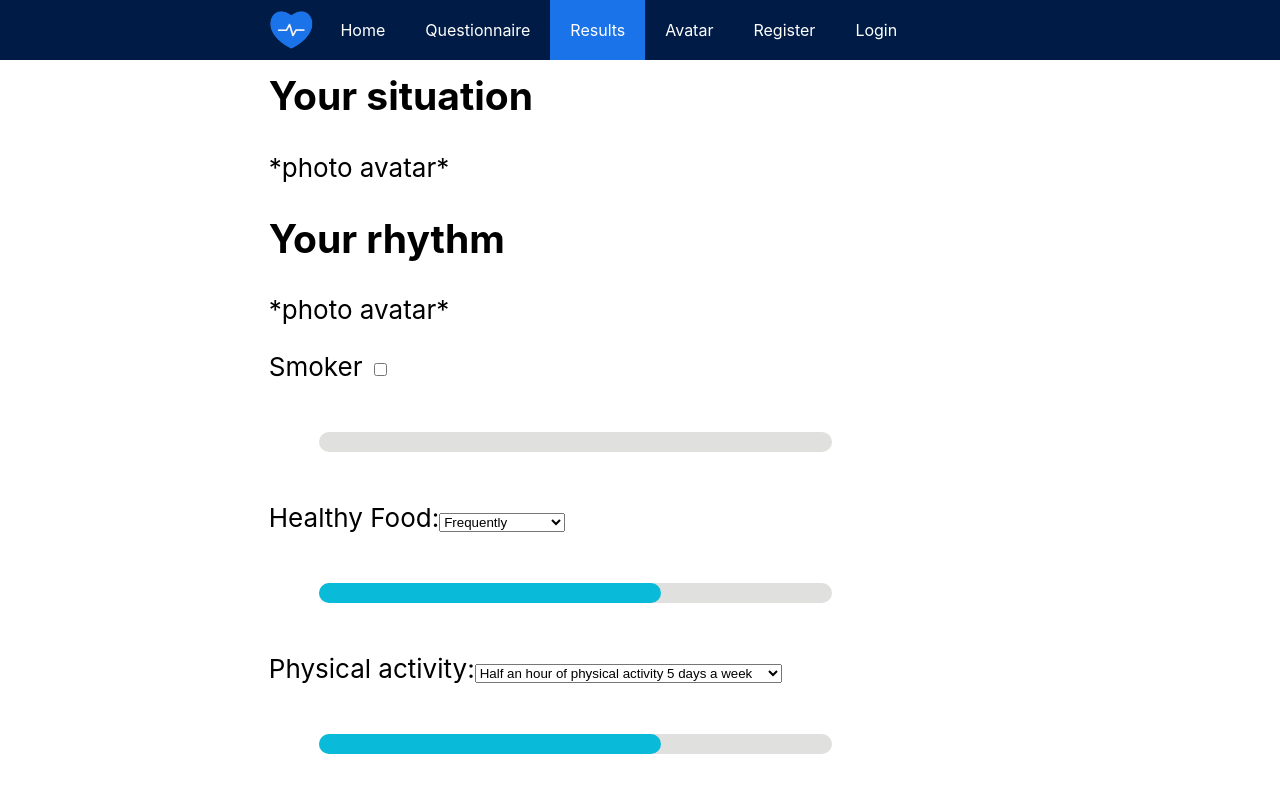
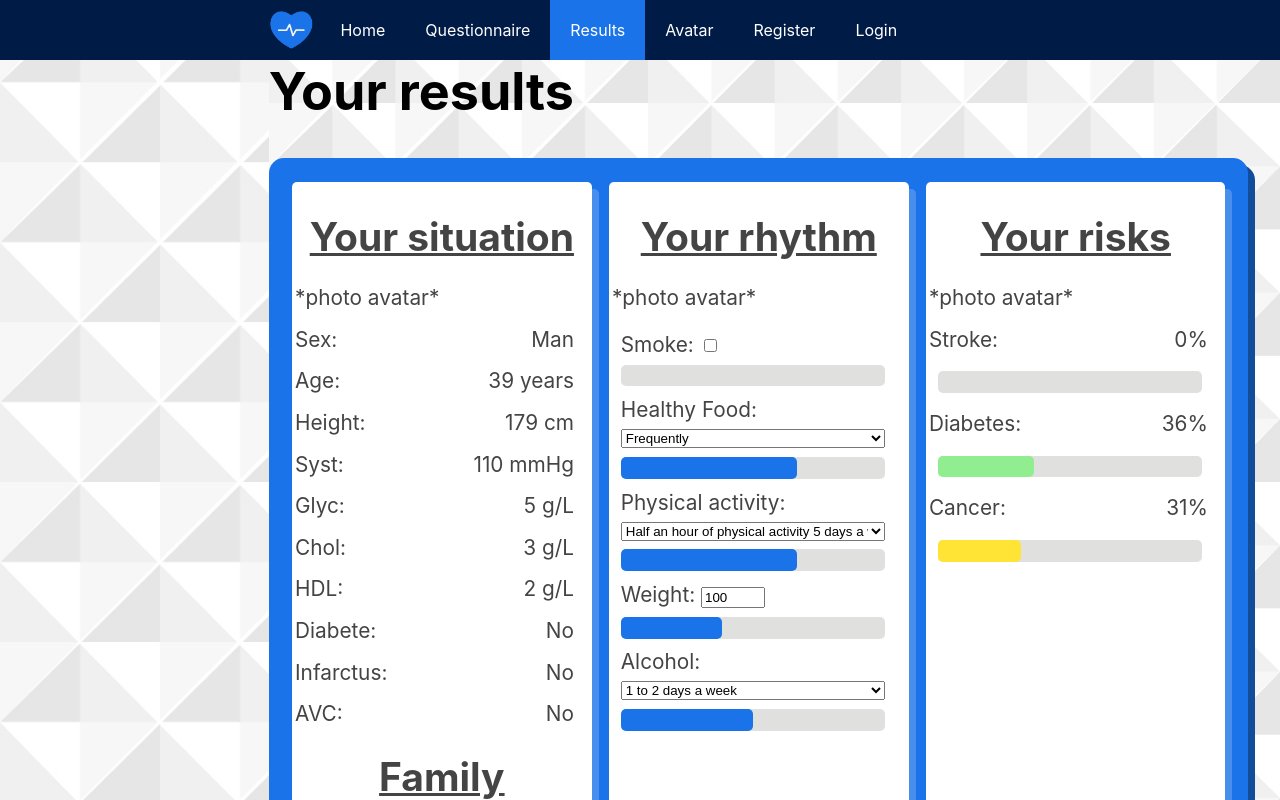
Before and after one commit to medgift/health-prevention-template, a React (Create React App) app: page /view in a window 1280 px wide. Shown: the top 800 px of the page. Built offline with nearby package versions, Linux system fonts and the light colour scheme; no server answers.

Commit message:
hello world

```diff
--- a/src/App.css
+++ b/src/App.css
@@ -1,6 +1,6 @@
 
 .App {
-    /*background: #fff url(../src/White_Background_1_RF_RMPL-01.jpg) center center/cover no-repeat fixed;*/
+    background: #fff url(../src/White_Background_1_RF_RMPL-01.jpg) center center/cover no-repeat fixed;
 }
 
 .App-logo {
@@ -92,7 +92,6 @@
 }
 
 .login {
-    text-align: center;
     min-height: 40vh;
     width: 100%;
     margin-left: 0;
@@ -101,8 +100,7 @@
 }
 
 .avatarDiv {
-    text-align: center;
-    margin-top: 5%;
+    margin-top: 10%;
     margin-bottom: 5%;
     padding-top: 0px;
     min-width: 50vw;
@@ -113,25 +111,21 @@
     text-align: initial;
 }
 
-.bigButton {
-    height: 5vh;
-    width: 5vw;
-    font-size: large;
-}
-
 #questionnaire {
-    background-color: rgba(72, 143, 237, 0.09);
     display: table;
     column-count: 2;
     width: 45vw;
+    align-content: flex-start !important;
+    align-items: initial !important;
     flex-direction: column;
     margin-left: 0px;
-    border: lightgrey 2px solid;
-    box-shadow: 1px 1px;
+    box-shadow: 0px 0px;
+
     text-align: center;
-    margin-top: 5%;
+    margin-top: 20%;
     padding-right: 100px;
     padding-left: 100px;
+    background-color: #b2bbc7;
     border-radius: 10px;
 }
 
@@ -181,11 +175,44 @@
 
 }
 
+.input-group {
+    position: relative;
+}
+
 .formInput {
-    padding: 1.5vh;
-    font-size: large;
-    align-content: center;
-    margin: 1.5vh;
+    padding: 10px;
+    /*font-size: large;*/
+    /*align-content: center;
+    margin: 1.5vh;*/
+    font: inherit;
+
+    border: none;
+    border-radius: 4px;
+    font: inherit;
+    background-color: transparent;
+    outline: 2px solid #888;
+}
+
+.input-label {
+    position: absolute;
+    top: 0;
+    left: 0;
+    transform: translate(10px, 10px);
+    transition: transform .25s;
+    pointer-events: none;
+    color: #888;
+}
+
+.formInput:focus+.input-label,
+.formInput:valid+.input-label {
+    transform:translate(10px, -18px) scale(.8);
+    color: #444;
+    padding-inline: 5px;
+    background-color: #fff;
+}
+
+.formInput:is(:focus, :valid) {
+    outline-color: #888;
 }
 
 
@@ -216,9 +243,6 @@
     margin-bottom: 2%;
 }
 
-.rightButton {
-    float: right;
-}
 
 .formButton {
     margin-top: 1vh;
@@ -230,10 +254,11 @@
     padding: 1vh;
     color: white;
     text-align: center;
+
 }
 
 .animatedButton:hover {
-    background: #488fed;
+    zoom: 110%;
 }
 
 
@@ -257,7 +282,7 @@
 }
 
 .App-header {
-/*background-color: #eef0ff; /*Aller aussi modifier le .App au sommet du fichier*/
+    background-color: #eef0ff; /*Aller aussi modifier le .App au sommet du fichier*/
     min-height: 100vh;
     display: flex;
     flex-direction: column;
@@ -265,8 +290,9 @@
     margin-left: 21%;
     font-size: calc(10px + 2vmin);
     color: black;
-    margin-top: 5vh;
-/*    background: #fff url(../src/White_Background_1_RF_RMPL-01.jpg) center center/cover no-repeat fixed;*/
+    background: #fff url(../src/White_Background_1_RF_RMPL-01.jpg) center center/cover no-repeat fixed;
+    margin-top: 2%;
+
 
 }
 
@@ -373,7 +399,6 @@ input:checked + .slider:before {
 }
 
 .homeGrid {
-    margin-top: 0;
     display: grid;
     grid-template-columns: 47% 50%;
     grid-gap: 3vh;
--- a/src/App.js
+++ b/src/App.js
@@ -4,6 +4,7 @@ import {Route, Routes, NavLink, Navigate, useNavigate} from "react-router-dom";
 import Register from "./pages/Register";
 import Login from "./pages/Login";
 import Home from "./pages/Home";
+import MyPage from "./pages/MyPage";
 import QuestionList from "./pages/Questionnaire";
 import NormalValueList from "./pages/Admin";
 import icon from "./hearth_icon.png"
@@ -17,7 +18,6 @@ import PageNotFound from "./pages/404";
 import {PatientDB} from "./DAL/PatientDB";
 import {AdminDB} from "./DAL/AdminDB";
 import {UserRoles} from "./DTO/UserRoles"
-import MyPage from "./pages/MyPage";
 
 class Nav extends React.Component {
 
--- a/src/algorithm/Algorithm.js
+++ b/src/algorithm/Algorithm.js
@@ -112,38 +112,7 @@ export default class Algorithm{
         this.infRate= this.CalculateInfarctus();
         this.canRate=this.CalculateCancer();
         this.diaRate=this.CalculateDiabete();
-    }
 
-    SetFume(fum){
-        this.fume=fum;
-        //this.CalculateCancer();
-        //this.CalculateInfarctus();
-    }
-
-    SetAlim(ali){
-        this.infRate+=this.alim-ali*this.modifAlimTauxInf;
-        return ali;
-        //this.CalculateCancer();
-        //this.CalculateDiabete();
-    }
-
-    SetSport(spo){
-        this.infRate+=this.sport-spo*this.modifExerTauxInf;
-        return spo;
-        //this.CalculateDiabete();
-        //this.CalculateCancer();
-    }
-
-    SetAlcool(alc){
-        this.alcool=alc;
-        //this.CalculateCancer();
-    }
-
-    SetPoids(pds){
-        let perfPoids = 22*Math.pow(this.taille/100,2);
-        this.diaRate-=(this.poids-(pds>perfPoids?pds:Math.floor(perfPoids)))*this.modifPoidTauxDia;
-        return pds;
-        this.BMI = this.SetBMI();
     }
 
     SetBMI(){
@@ -181,7 +150,6 @@ export default class Algorithm{
 
     CalculateDiabete(){
         let coeff = this.sexe?coeffDiabM:coeffDiabF;
-
         let score = (this.age<DiaAge1?1:this.age<DiaAge2?3:6) + (this.BMI<DiaBMI0?0:this.BMI<DiaBMI1?1:this.BMI<DiaBMI2?3:6) +  (this.systBool>0?2:0) + (this.glycBool>0?5:0) + alimAnswersDiab-this.alim + sportAnswersDiab-this.sport + coeffSuppWaist;
         let risk = Math.pow(score,3)*coeff[0] -  Math.pow(score,2)*coeff[1] +  score*coeff[2] - 3*Math.pow(Math.E, coeffDiabRisqueCalc);
         console.log(score);
--- a/src/components/ProgressBar.js
+++ b/src/components/ProgressBar.js
@@ -1,28 +1,28 @@
 import React from "react";
+import "../pages/MyPage.css"
 
 const ProgressBar = (props) => {
-    const { /*bgcolor,*/ now } = props;
+    const { bgcolor, now } = props;
 
     const containerStyles = {
-        height: 20,
-        width: '100%',
+        height: "3%",
+        width: '90%',
         backgroundColor: "#e0e0de",
-        borderRadius: 50,
-        margin: 50,
+        borderRadius: 5,
+        margin: "3%",
     }
 
     const fillerStyles = {
         height: '100%',
         width: `${now}%`,
-        backgroundColor: /*bgcolor*/"#09bbd9",
+        backgroundColor: `${bgcolor}`,
         borderRadius: 'inherit',
         transition: 'width 1s ease-in-out'
     }
 
     return (
-        <div style={containerStyles}>
-            <div style={fillerStyles}>
-            </div>
+        <div className={"progress"} style={containerStyles}>
+            {now<1?<></>:<div style={fillerStyles}/>}
         </div>
     );
 };
--- /dev/null
+++ b/src/pages/MyPage.css
@@ -0,0 +1,101 @@
+.viewGrid {
+    display: grid;
+    grid-template-columns: 31.5% 31.5% 31.5%;
+    grid-gap: 2.5%;
+    width: 100%;
+    grid-template-rows: auto;
+    margin-top: 0;
+    margin-left: 0%;
+    border-radius: 15px;
+    padding: 2.5% 2.5%;
+    background: #1a73e8;
+    box-shadow: 7px 7px #114d9b;
+    height: max-content;
+
+}
+
+#result{
+    animation: fadeIn 2s;
+}
+
+.checkbox {
+    float: right;
+}
+
+.labelView {
+    margin-left: 3%;
+    font-size: 80%;
+    color:#444;
+}
+.choicesView {
+    width: 90%;
+    margin-left: 3%;
+    align-content: center;
+}
+
+.line {
+    width: inherit;
+}
+
+.variable {
+    float: right;
+    margin-right: 5%;
+    animation: fadeIn 2s;
+}
+.column {
+    color: #444;
+    width: 100%;
+    background: white;
+    border-radius: 5px;
+    padding: 1% 1%;
+    box-shadow: 7px 7px #488fed;
+    vertical-align: middle;
+    line-height: 1;
+}
+
+.column h2{
+    text-align: center;
+    text-decoration: underline;
+}
+
+.column p{
+    font-size: 80%;
+}
+
+.resetButton {
+    float:right;
+    margin: 7%;
+    background: #1A73E8;
+    backdrop-filter: blur(10px);
+    border: 1px solid transparent;
+    border-radius: 5px;
+    padding: 1vh;
+    color: white;
+    transition: all 0.1s ease-in-out;
+    text-align: center;
+    font-size: large;
+    width: auto;
+    text-decoration: none;
+    box-shadow: 5px 5px #488fed;
+    animation: slideInFromRight 1.2s;
+}
+
+.resetButton:hover {
+    background: #488fed;
+}
+
+@keyframes slideInFromRight {
+    0% {
+        transform: translateX(-75%);
+        opacity: 0;
+    }
+    100% {
+        transform: translateX(0%);
+        opacity: 100;
+    }
+}
+
+@keyframes fadeIn {
+    0% { opacity: 0; }
+    100% { opacity: 1; }
+}
--- a/src/pages/MyPage.js
+++ b/src/pages/MyPage.js
@@ -2,10 +2,10 @@ import React from "react";
 import Algorithm from "../algorithm/Algorithm";
 import ProgressBar from "../components/ProgressBar";
 import _ from "lodash";
+import "./MyPage.css";
 
 
-const v = [1, 100 ,100 ,179 , 0, 110 , 0, 5.0, 0, 3.0, 2.0, 0, 0,/*avc*/ 0, 0, 0, 0  , 2 , 2, 2];
-const now=60;
+const v = [1, 39 ,100 ,179 , 0, 110 , 0, 5.0, 0, 3.0, 2.0, 0, 0,/*avc*/ 0, 0, 0, 0  , 2 , 2, 2];
 
 export default class MyPage extends React.Component {
     constructor(props) {
@@ -20,8 +20,8 @@ export default class MyPage extends React.Component {
             clonedAlgorithm.fume = clonedAlgorithm.fume===0?1:0;
             console.log(clonedAlgorithm.infRate);
             clonedAlgorithm.infRate = (clonedAlgorithm.CalculateInfarctus()*
-                (100-(clonedAlgorithm.defaultAlim-clonedAlgorithm.alim)*clonedAlgorithm.modifAlimTauxInf)/100)*
-                (100-(clonedAlgorithm.defaultSport-clonedAlgorithm.sport)*clonedAlgorithm.modifExerTauxInf)/100;
+                (100+(clonedAlgorithm.defaultAlim-clonedAlgorithm.alim)*clonedAlgorithm.modifAlimTauxInf)/100)*
+                (100+(clonedAlgorithm.defaultSport-clonedAlgorithm.sport)*clonedAlgorithm.modifExerTauxInf)/100;
             clonedAlgorithm.canRate = clonedAlgorithm.CalculateCancer();
             return {algorithm: clonedAlgorithm};
         });
@@ -32,8 +32,8 @@ export default class MyPage extends React.Component {
                 let al = +e.target.value;
                 let clonedAlgorithm = _.clone(s.algorithm);
                 clonedAlgorithm.infRate = clonedAlgorithm.CalculateInfarctus()
-                    *(100-(clonedAlgorithm.alim- + al)*clonedAlgorithm.modifAlimTauxInf)/100
-                    *(100-(clonedAlgorithm.defaultSport-clonedAlgorithm.sport)*clonedAlgorithm.modifExerTauxInf)/100;
+                    *(100+(clonedAlgorithm.defaultAlim- + al)*clonedAlgorithm.modifAlimTauxInf)/100
+                    *(100+(clonedAlgorithm.defaultSport-clonedAlgorithm.sport)*clonedAlgorithm.modifExerTauxInf)/100;
                 clonedAlgorithm.alim = al;
                 clonedAlgorithm.canRate = clonedAlgorithm.CalculateCancer();
                 clonedAlgorithm.diaRate = clonedAlgorithm.CalculateDiabete();
@@ -46,8 +46,8 @@ export default class MyPage extends React.Component {
             let sp = +e.target.value;
             let clonedAlgorithm = _.clone(s.algorithm);
             clonedAlgorithm.infRate = clonedAlgorithm.CalculateInfarctus()
-                *(100-(clonedAlgorithm.sport- + sp)*clonedAlgorithm.modifExerTauxInf)/100
-                *(100-(clonedAlgorithm.defaultAlim-clonedAlgorithm.alim)*clonedAlgorithm.modifAlimTauxInf)/100;
+                *(100+(clonedAlgorithm.defaultSport- + sp)*clonedAlgorithm.modifExerTauxInf)/100
+                *(100+(clonedAlgorithm.defaultAlim-clonedAlgorithm.alim)*clonedAlgorithm.modifAlimTauxInf)/100;
             clonedAlgorithm.sport = sp;
             clonedAlgorithm.canRate = clonedAlgorithm.CalculateCancer();
             clonedAlgorithm.diaRate = clonedAlgorithm.CalculateDiabete();
@@ -77,63 +77,110 @@ export default class MyPage extends React.Component {
             clonedAlgorithm.alcool = e.target.value;
             clonedAlgorithm.canRate = clonedAlgorithm.CalculateCancer();
             return {algorithm: clonedAlgorithm};
+
         })
     }
+
+    reset = () => {
+        this.setState( s=>{
+            let clonedAlgorithm = _.clone(s.algorithm);
+            clonedAlgorithm.Reset();
+            return {algorithm: clonedAlgorithm};
+        })
+    }
+
+
 
     render() {
         return (
             <>
-                <div className={"situation"}>
+                <h1>Your results</h1>
+
+                <div className={"viewGrid"}>
+                    <div className={"column"}>
                         <h2>Your situation</h2>
                         <p>*photo avatar*</p>
+                        <p className={"line"}>Sex: <text className={"variable"}>{this.state.algorithm.sexe?"Man":"Woman"}</text></p>
+                        <p className={"line"}>Age: <text className={"variable"}>{this.state.algorithm.age} years</text></p>
+                        <p className={"line"}>Height: <text className={"variable"}>{this.state.algorithm.taille} cm</text></p>
+                        <p className={"line"}>Syst: <text className={"variable"}>{this.state.algorithm.syst} mmHg</text></p>
+                        <p className={"line"}>Glyc: <text className={"variable"}>{this.state.algorithm.glyc} g/L</text></p>
+                        <p className={"line"}>Chol: <text className={"variable"}>{this.state.algorithm.chol} g/L</text></p>
+                        <p className={"line"}>HDL: <text className={"variable"}>{this.state.algorithm.hdl} g/L</text></p>
+                        <p className={"line"}>Diabete: <text className={"variable"}>{this.state.algorithm.diab?"Yes":"No"}</text></p>
+                        <p className={"line"}>Infarctus: <text className={"variable"}>{this.state.algorithm.inf?"Already have":"No"}</text></p>
+                        <p className={"line"}>AVC: <text className={"variable"}>{this.state.algorithm.avc?"Already have":"No"}</text></p>
+                        <h2>Family</h2>
+                        <p className={"line"}>Infarctus: <text className={"variable"}>{this.state.algorithm.avc?"Yes":"No"}</text></p>
+                        <p className={"line"}>Cancer: <text className={"variable"}>{this.state.algorithm.avc?"Yes":"No"}</text></p>
+
                     </div>
-                <div className={"rhythm"}>
+                    <div className={"column"}>
                         <h2>Your rhythm</h2>
                         <p>*photo avatar*</p>
 
-                    <p>Smoker <input type={"checkbox"} placeholder={`${this.state.algorithm.fume}`} name="fume"
-                                     onClick={this.handleInputBool}/><br/></p>
-                    <ProgressBar name={"fume"} min={0} max={1} now={this.state.algorithm.fume*100/1}/>
+                        <div>
+                        <label className={"labelView"}>Smoke: </label>
+                        <input type={"checkbox"} checked={this.state.algorithm.fume} placeholder={`${this.state.algorithm.fume}`} name="fume"
+                                         onClick={this.handleInputBool}/></div>
+                        <ProgressBar name={"fume"} min={0} max={1} bgcolor={"#1a73e8"} now={this.state.algorithm.fume*100/1}/>
 
-                    <label>Healthy Food:</label>
-                    <select name="alim" id="alim" onChange={this.changeAlim} value={this.state.algorithm.alim}>
+                        <label className={"labelView"}>Healthy Food: </label>
+                        <select className={"choicesView"} id="alim" onChange={this.changeAlim} value={this.state.algorithm.alim}>
                             <option value={0}>Never</option>
                             <option value={1}>From time to time</option>
                             <option value={2}>Frequently</option>
                             <option value={3}>Most of the time</option>
                         </select><br/>
-                    <ProgressBar name={"alim"} min={0} max={3} now={this.state.algorithm.alim*100/3}/>
+                        <ProgressBar name={"alim"} min={0} max={3} bgcolor={"#1a73e8"} now={this.state.algorithm.alim*100/3}/>
 
-                    <label>Physical activity:</label>
-                    <select name="sport" id="sport" onChange={this.changeSport} value={this.state.algorithm.sport}>
+                        <label className={"labelView"}>Physical activity: </label>
+                        <select className={"choicesView"} id="sport" onChange={this.changeSport} value={this.state.algorithm.sport}>
                             <option value={0}>I don't move around much</option>
                             <option value={1}>Half an hour of physical activity 2-3 days a week</option>
                             <option value={2}>Half an hour of physical activity 5 days a week</option>
                             <option value={3}>More than 2 hours of intense activity a week</option>
                         </select><br/>
-                    <ProgressBar name={"sport"} min={0} max={3} now={this.state.algorithm.sport*100/3}/>
+                        <ProgressBar name={"sport"} min={0} max={3} bgcolor={"#1a73e8"} now={this.state.algorithm.sport*100/3}/>
 
-                    <p>Weight <input type={"number"} min={50} max={180} value={`${this.state.algorithm.poids}`} name="poids"
-                                     onChange={this.changeWeight}/><br/></p>
-                    <ProgressBar name={"poids"} min={50} max={180} now={(this.state.algorithm.poids-50)*100/130}/>
+                        <label className={"labelView"}>Weight:  </label>
+                        <input type={"number"} min={50} max={180} value={`${this.state.algorithm.poids}`} className={"choices"}
+                                         onChange={this.changeWeight}/><br/>
+                        <ProgressBar name={"poids"} min={50} max={180} bgcolor={"#1a73e8"} now={(this.state.algorithm.poids-50)*100/130}/>
 
-                    <label>Alcohol:</label>
-                    <select name="alcool" id="alcool" onChange={this.changeAlcool} value={this.state.algorithm.alcool}>
+                        <label className={"labelView"}>Alcohol:</label>
+                        <select className={"choicesView"} id="alcool" onChange={this.changeAlcool} value={this.state.algorithm.alcool}>
                             <option value={0}>Everyday</option>
                             <option value={1}>3 to 6 days a week</option>
                             <option value={2}>1 to 2 days a week</option>
                             <option value={3}>Less than 1 day a week</option>
                             <option value={4}>I don't drink</option>
                         </select><br/>
-                    <ProgressBar name={"alcool"} min={0} max={4} now={this.state.algorithm.alcool*100/4}/>
+                        <ProgressBar name={"alcool"} min={0} max={4} bgcolor={"#1a73e8"} now={this.state.algorithm.alcool*100/4}/>
+                        {
+                            this.state.algorithm.poids!=this.state.algorithm.defaultPoids ||
+                            this.state.algorithm.alim!=this.state.algorithm.defaultAlim ||
+                            this.state.algorithm.sport!=this.state.algorithm.defaultSport ||
+                            this.state.algorithm.alcool!=this.state.algorithm.defaultAlcool ||
+                            this.state.algorithm.fume!=this.state.algorithm.defaultFume?
+                            <button className={"resetButton"} onClick={this.reset}>Reset my rythm</button>:<></>
+                        }
                     </div>
-                <div className={"risks"}>
+                    <div className={"column"}>
                         <h2>Your risks</h2>
                         <p>*photo avatar*</p>
-                    <p>Stroke</p> <ProgressBar now={this.state.algorithm.infRate}/>
-                    <p>Diabetes</p> <ProgressBar now={this.state.algorithm.diaRate}/>
-                    <p>Cancer</p> <ProgressBar now={this.state.algorithm.canRate}/>
+                        <p className={"line"}>Stroke: <text id={"result"} className={"variable"}>{Math.floor(this.state.algorithm.infRate)}%</text></p>
+                        <ProgressBar bgcolor={"#25FDE9"} now={this.state.algorithm.infRate}/>
+
+                        <p className={"line"}>Diabetes: <text id={"result"} className={"variable"}>{Math.floor(this.state.algorithm.diaRate)}%</text></p>
+                        <ProgressBar bgcolor={"#90EE90"} now={this.state.algorithm.diaRate}/>
+
+                        <p className={"line"}>Cancer: <text id={"result"} className={"variable"}>{Math.floor(this.state.algorithm.canRate)}%</text></p>
+                        <ProgressBar bgcolor={"#FFE436"} now={this.state.algorithm.canRate}/>
+
                     </div>
+                </div>
+
             </>
         )
     }
```
Also changed, not shown: src/components/UserForm.js (+6 -2 lines), src/pages/EditAvatar.js (+2 -22 lines), src/pages/Register.js (+12 -4 lines). Lines whose indentation alone changed are shown as unchanged.
